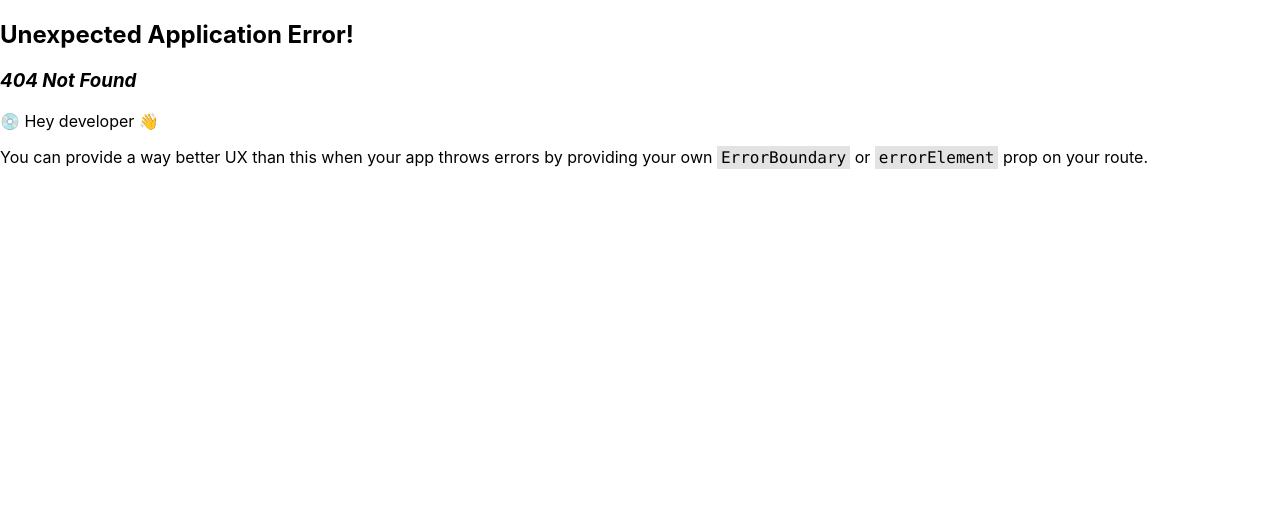
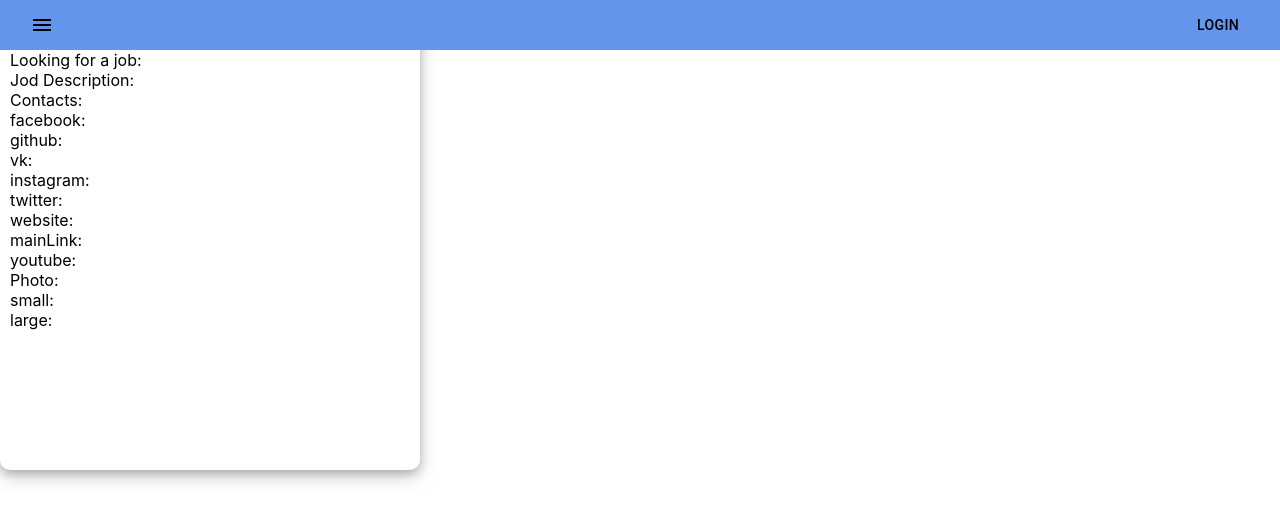
Before and after one commit to faangman/project1, a React (Create React App) app: page /cards/1 in a window 1280 px wide. Before the commit this address had no page. Shown: the top 520 px of the page. Built offline with nearby package versions, Linux system fonts and the light colour scheme.

Commit message:
add header and more

```diff
--- a/src/App.tsx
+++ b/src/App.tsx
@@ -1,5 +1,6 @@
 import React from 'react';
-import {Cards} from "./components/Cards/Cards";
+import {Header} from "./components/Header/Header";
+import {Outlet} from "react-router-dom";
 
 
 
@@ -7,7 +8,8 @@ function App() {
 
   return (
     <div>
-        <Cards/>
+        <Header/>
+        <Outlet/>
     </div>
   );
 }
--- /dev/null
+++ b/src/CardReducer.ts
@@ -0,0 +1,63 @@
+
+const initialState = {
+    userId: 0,
+    lookingForAJob: false,
+    lookingForAJobDescription: "",
+    fullName: "",
+    contacts: {
+        github: "",
+        vk: "",
+        facebook: "",
+        instagram: "",
+        twitter: "",
+        website: "",
+        youtube: "",
+        mainLink: "",
+    },
+    photos: {
+        small: "",
+        large: "",
+    }
+} as CardType
+
+export const CardReducer = (state: CardType = initialState, action: ActionType) => {
+    switch (action.type) {
+        case "FETCH_CARD":{
+            return {
+                ...state,
+                ...action.card
+            }
+        }
+        default: return state
+    }
+}
+
+export type ActionType = ReturnType<typeof FetchCardAC>
+
+export const FetchCardAC = (card: CardType) => {
+    return {
+        type: "FETCH_CARD",
+        card
+    } as const
+}
+
+export type CardType = {
+    userId: number
+    lookingForAJob: boolean
+    lookingForAJobDescription: string
+    fullName: string
+    contacts: {
+        github: string
+        vk: string
+        facebook: string
+        instagram: string
+        twitter: string
+        website: string
+        youtube: string
+        mainLink: string
+    }
+    photos: {
+        small: string
+        large: string
+    }
+}
--- a/src/Router.tsx
+++ b/src/Router.tsx
@@ -1,15 +1,31 @@
 import {createBrowserRouter} from "react-router-dom";
 import App from "./App";
 import {Login} from "./components/Login/Login";
+import {Card} from "./components/Cards/Card/Card";
+import {Cards} from "./components/Cards/Cards";
 
 export const router = createBrowserRouter([
     {
         path: "/",
         element: <App />,
+        children: [
+            {
+                path: "/cards",
+                element: (
+                    <Cards />
+                )
+            },
+            {
+                path: "/cards/:id",
+                element: (
+                    <Card />
+                )
+            }
+        ]
     },
     {
         path: "/login",
         element: <Login/>
-    }
+    },
 
 ]);
--- a/src/api/api.ts
+++ b/src/api/api.ts
@@ -10,6 +10,9 @@ const axiosInstance = axios.create({
 
 export const API = {
     getUsers () {
-        return axiosInstance.get('/users', {params: {count: 4, page: 1}})
+        return axiosInstance.get('/users')
+    },
+    getUserById (id: number) {
+        return axiosInstance.get('/users/' + id)
     }
 }
--- /dev/null
+++ b/src/components/Cards/Card/Card.tsx
@@ -0,0 +1,38 @@
+import {useParams} from "react-router-dom";
+import {useEffect} from "react";
+import {API} from "../../../api/api";
+import s from './card.module.css'
+import {useDispatch, useSelector} from "react-redux";
+import {StoreType} from "../../../store";
+import {CardType, FetchCardAC} from "../../../CardReducer";
+
+export const Card = () => {
+    const {id} = useParams();
+    const user = useSelector<StoreType, CardType>(state => state.user)
+    const dispatch = useDispatch();
+
+    useEffect(() => {
+
+    }, []);
+
+    return (
+        <div className={s.cardcontainer}>
+            <div>User ID: {user.userId}</div>
+            <div>Full Name: {user.fullName}</div>
+            <div>Looking for a job: {user.lookingForAJob}</div>
+            <div>Jod Description: {user.lookingForAJobDescription}</div>
+            <div>Contacts: </div>
+            <div>facebook: {user.contacts.facebook}</div>
+            <div>github: {user.contacts.github}</div>
+            <div>vk: {user.contacts.vk}</div>
+            <div>instagram: {user.contacts.instagram}</div>
+            <div>twitter: {user.contacts.twitter}</div>
+            <div>website: {user.contacts.website}</div>
+            <div>mainLink: {user.contacts.mainLink}</div>
+            <div>youtube: {user.contacts.youtube}</div>
+            <div>Photo:</div>
+            <div>small: {user.photos.small}</div>
+            <div>large: {user.photos.large}</div>
+        </div>
+    )
+}
--- /dev/null
+++ b/src/components/Cards/Card/card.module.css
@@ -0,0 +1,7 @@
+.cardcontainer {
+    padding: 10px;
+    width: 400px;
+    height: 450px;
+    border-radius: 10px;
+    box-shadow: 0 4px 8px 0 rgba(0, 0, 0, 0.2), 0 6px 20px 0 rgba(0, 0, 0, 0.19);
+}
--- a/src/components/Cards/Cards.module.css
+++ b/src/components/Cards/Cards.module.css
@@ -1,7 +1,10 @@
 .cardscontainer {
     display: flex;
     gap: 30px;
+    flex-direction: row;
+    flex-wrap: wrap;
     align-items: center;
     justify-content: center;
+    align-content: center;
     height: 100vh;
 }
--- /dev/null
+++ b/src/components/Header/Header.module.css
@@ -0,0 +1,14 @@
+.header {
+    box-sizing: border-box;
+    padding-left: 30px;
+    padding-right: 30px;
+    display: flex;
+    justify-content: space-between;
+    position: fixed;
+    top: 0;
+    left: 0;
+    z-index: 1000;
+    width: 100%;
+    background-color: cornflowerblue;
+    height: 50px;
+}
--- /dev/null
+++ b/src/components/Header/Header.tsx
@@ -0,0 +1,72 @@
+import s from './Header.module.css'
+import Box from '@mui/material/Box';
+import Drawer from '@mui/material/Drawer';
+import Button from '@mui/material/Button';
+import List from '@mui/material/List';
+import Divider from '@mui/material/Divider';
+import ListItem from '@mui/material/ListItem';
+import ListItemButton from '@mui/material/ListItemButton';
+import ListItemIcon from '@mui/material/ListItemIcon';
+import ListItemText from '@mui/material/ListItemText';
+import InboxIcon from '@mui/icons-material/MoveToInbox';
+import MailIcon from '@mui/icons-material/Mail';
+import {useState} from "react";
+import {IconButton} from "@mui/material";
+import MenuIcon from '@mui/icons-material/Menu';
+
+export const Header = () => {
+    const [open, setOpen] = useState(false)
+
+    const openHandler = () => {
+        setOpen(state => !state);
+    }
+
+    const DrawerList = (
+        <Box sx={{ width: 250 }} role="presentation" onClick={openHandler}>
+            <List>
+                {['Inbox', 'Starred', 'Send email', 'Drafts'].map((text, index) => (
+                    <ListItem key={text} disablePadding>
+                        <ListItemButton>
+                            <ListItemIcon>
+                                {index % 2 === 0 ? <InboxIcon /> : <MailIcon />}
+                            </ListItemIcon>
+                            <ListItemText primary={text} />
+                        </ListItemButton>
+                    </ListItem>
+                ))}
+            </List>
+            <Divider />
+            <List>
+                {['All mail', 'Trash', 'Spam'].map((text, index) => (
+                    <ListItem key={text} disablePadding>
+                        <ListItemButton>
+                            <ListItemIcon>
+                                {index % 2 === 0 ? <InboxIcon /> : <MailIcon />}
+                            </ListItemIcon>
+                            <ListItemText primary={text} />
+                        </ListItemButton>
+                    </ListItem>
+                ))}
+            </List>
+        </Box>
+    );
+
+    return (
+        <div className={s.header}>
+            <IconButton
+                size="large"
+                edge="start"
+                color="inherit"
+                aria-label="menu"
+                sx={{ mr: 2 }}
+                onClick={openHandler}
+            >
+                <MenuIcon />
+            </IconButton>
+            <Button color="inherit">Login</Button>
+            <Drawer open={open} onClose={openHandler}>
+                {DrawerList}
+            </Drawer>
+        </div>
+    )
+}
--- a/src/components/UserCard/UserCard.tsx
+++ b/src/components/UserCard/UserCard.tsx
@@ -1,19 +1,25 @@
 import {UserType} from "../../UsersReducer";
 import s from './usercard.module.css'
 import defaultava from '../../assets/images/defaultlogo.jpeg'
+import {Navigate} from "react-router-dom";
 
 type Props = UserType
+
 export const UserCard = ({id, status, name, followed, photos}: Props) => {
 
+    const onClickHAndler = () => {
+        return <Navigate to={`/${id}`}/>
+    }
+
     return (
-        <div className={s.usercard}>
-            <img className={s.img} src={defaultava} alt="ava"/>
+        <div className={s.usercard} onClick={onClickHAndler}>
+            <img className={s.img} src={photos.small || defaultava} alt="ava"/>
             <div>ID: {id}</div>
             <div>Name: {name}</div>
             <div>Status: {status || "no status"}</div>
             <div>Followed: {followed || "no"}</div>
-            <div>Photo large: {photos.large}</div>
-            <div>Photo small: {photos.small}</div>
+            <div>Photo large: {photos.large ? "yes" : "no"}</div>
+            <div>Photo small: {photos.small ? "yes" : "no"}</div>
         </div>
     )
 }
--- a/src/components/UserCard/usercard.module.css
+++ b/src/components/UserCard/usercard.module.css
@@ -1,4 +1,5 @@
 .usercard {
+    box-sizing: border-box;
     padding: 10px;
     width: 200px;
     height: 250px;
--- a/src/store.ts
+++ b/src/store.ts
@@ -1,8 +1,10 @@
 import {combineReducers, createStore} from "redux";
 import {UsersReducer} from "./UsersReducer";
+import {CardReducer} from "./CardReducer";
 
 export const RootReducer = combineReducers({
-    users: UsersReducer
+    users: UsersReducer,
+    user: CardReducer
 })
 
 export const store = createStore(RootReducer);
```
